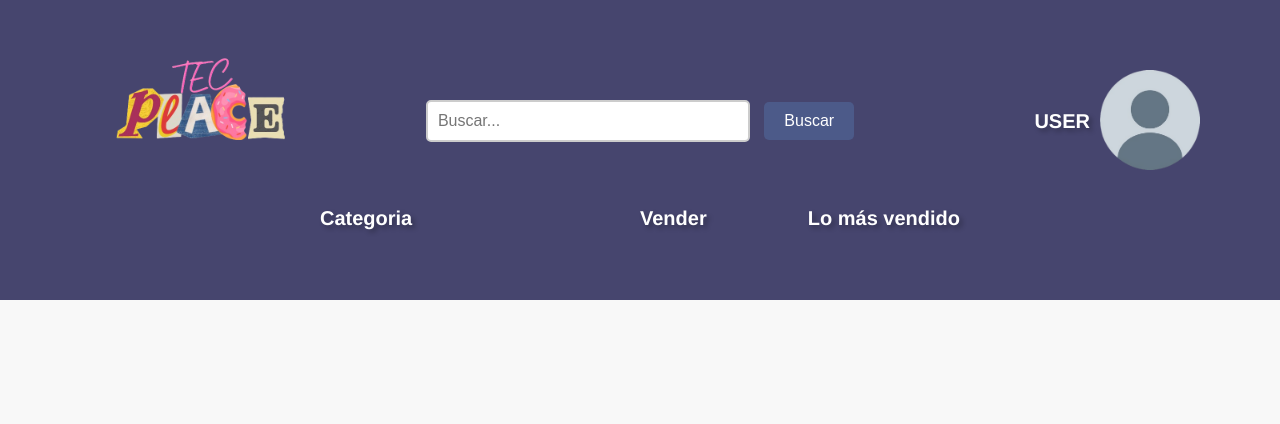
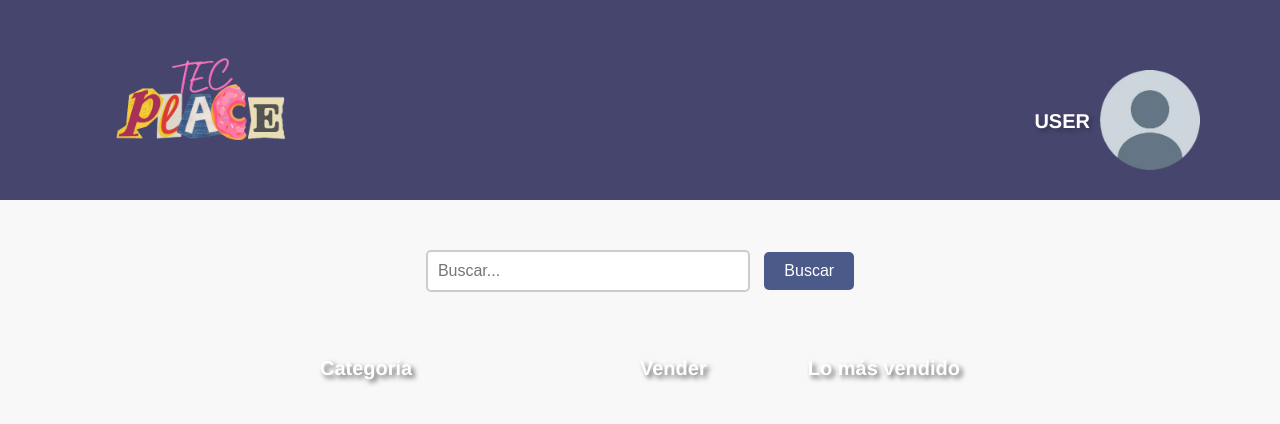
Before and after one commit to CARLOSARANA9010/web, a plain HTML site: page index.html in a window 1280 px wide. Drawn offline with Linux system fonts and the light colour scheme.

Commit message:
Update index.html

```diff
--- a/index.html
+++ b/index.html
@@ -37,19 +37,57 @@
         }
         .barra-color {
             background-color: #46456e;
-            height: 300px;
+            height: 200px;
             width: 100%;
             position: fixed;
             top: 0;
             left: 0;
         }
 
+
+
+        .categoria {
+            position: absolute;
+            top: 90px;
+            left: 320px;
+            color: #ffffff;
+            font-size: 20px;
+            font-family: 'Helvetica', sans-serif;
+            font-weight: bold;
+            text-shadow: 3px 3px 5px rgba(0, 0, 0, 0.6);
+            transition: all 0.3s ease;
+
+        }
+
+        .vender {
+            position: absolute;
+            left: 50%;
+            top: 90px;
+            color: #ffffff;
+            font-size: 20px;
+            font-family: 'Helvetica', sans-serif;
+            font-weight: bold;
+            text-shadow: 3px 3px 5px rgba(0, 0, 0, 0.6);
+            transition: all 0.3s ease;
+        }
+
+        .LoMasVendido {
+            position: absolute;
+            top: 90px;
+            right: 320px;
+            color: #ffffff;
+            font-size: 20px;
+            font-family: 'Helvetica', sans-serif;
+            font-weight: bold;
+            text-shadow: 3px 3px 5px rgba(0, 0, 0, 0.6);
+            transition: all 0.3s ease;
+        }
         .barra-busqueda {
             display: flex;
             justify-content: center;
             align-items: center;
             position: absolute;
-            top: 100px;
+            top: 250px;
             left: 50%;
             transform: translateX(-50%);
             width: 100%;
@@ -85,43 +123,6 @@
             margin-top: 100px;
         }
 
-        .categoria {
-            position: absolute;
-            top: 90px;
-            left: 320px;
-            color: #ffffff;
-            font-size: 20px;
-            font-family: 'Helvetica', sans-serif;
-            font-weight: bold;
-            text-shadow: 3px 3px 5px rgba(0, 0, 0, 0.3);
-            transition: all 0.3s ease;
-        }
-
-        .vender {
-            position: absolute;
-            left: 50%;
-            top: 90px;
-            color: #ffffff;
-            font-size: 20px;
-            font-family: 'Helvetica', sans-serif;
-            font-weight: bold;
-            text-shadow: 3px 3px 5px rgba(0, 0, 0, 0.3);
-            transition: all 0.3s ease;
-        }
-
-        .LoMasVendido {
-            position: absolute;
-            top: 90px;
-            right: 320px;
-            color: #ffffff;
-            font-size: 20px;
-            font-family: 'Helvetica', sans-serif;
-            font-weight: bold;
-            text-shadow: 3px 3px 5px rgba(0, 0, 0, 0.3);
-            transition: all 0.3s ease;
-        }
-
-
     </style>
 </head>
 <body>
```
